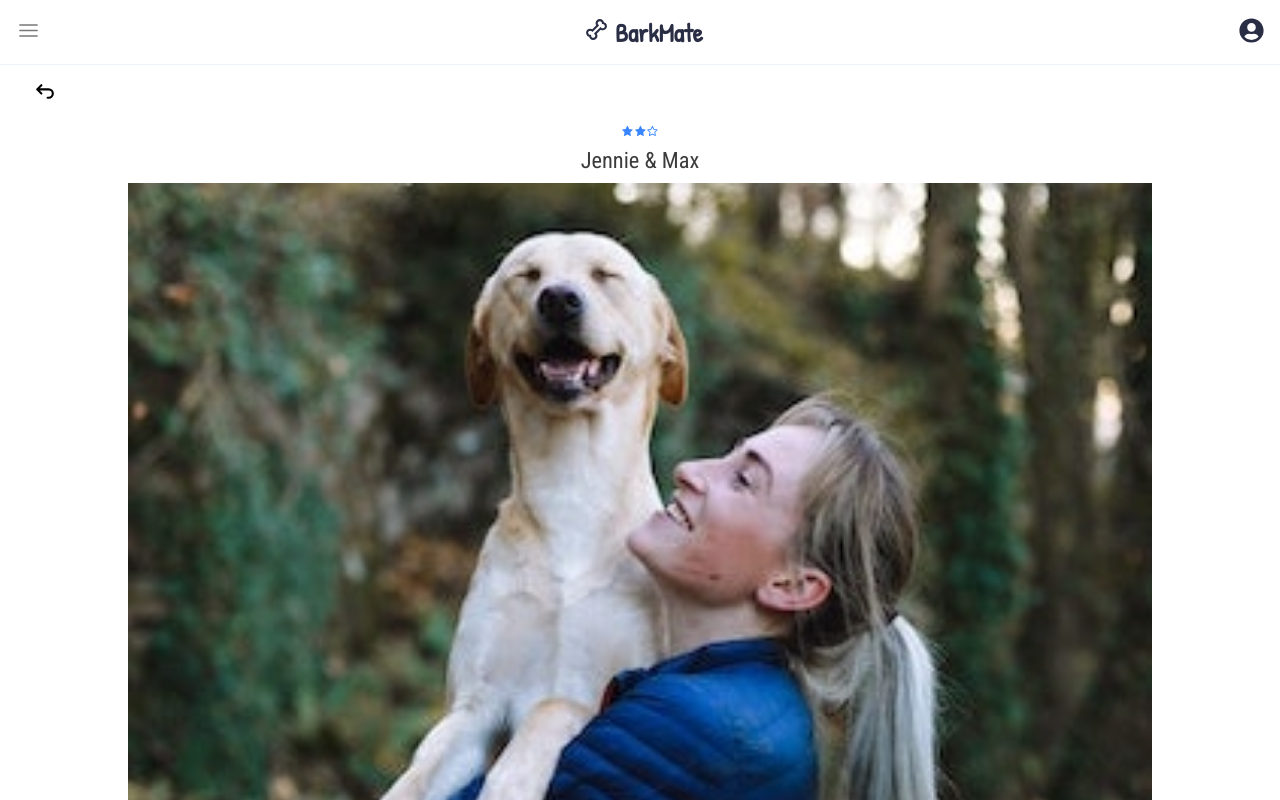
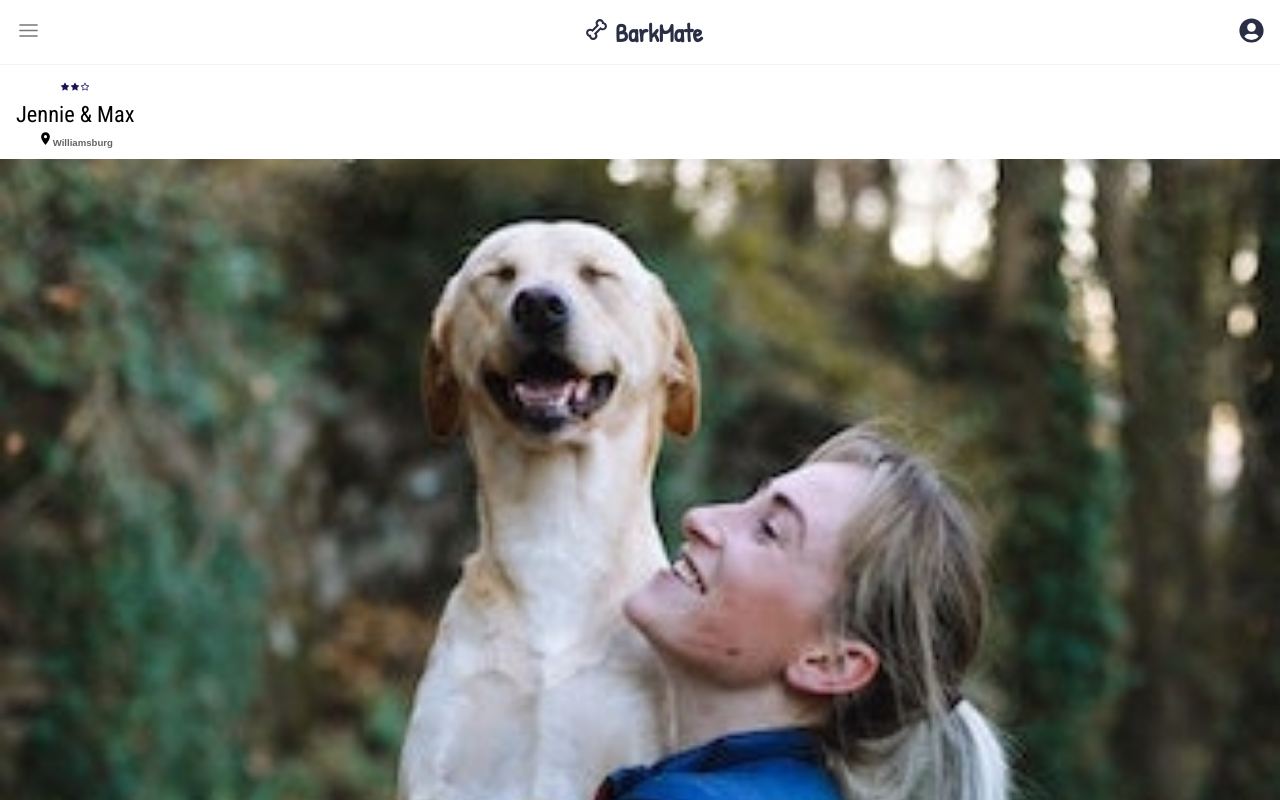
Before and after one commit to anthonyss09/BarkMate, a React (Create React App) app in the folder client/: page /profileid in a window 1280 px wide. Shown: the top 800 px of the page. Built offline with nearby package versions, Linux system fonts and the light colour scheme; a web font is replaced by a local one.

Commit message:
style changes

```diff
--- a/client/src/App.js
+++ b/client/src/App.js
@@ -9,6 +9,7 @@ import DashCal from "./features/calender/DashCal";
 import DashChats from "./features/chats/DashChats";
 import DashHome from "./features/posts/DashHome";
 import ProfilePage from "./features/users/ProfilePage";
+import GroupPage from "./features/users/GroupPage";
 
 function App() {
   return (
@@ -25,6 +26,7 @@ function App() {
             <Route exact path="chats" element={<DashChats />} />
           </Route>
           <Route exact path="/profileid" element={<ProfilePage />} />
+          <Route exact path="/groupid" element={<GroupPage />} />
         </Routes>
       </div>
     </Router>
--- a/client/src/assets/wrappers/BigSidebarW.js
+++ b/client/src/assets/wrappers/BigSidebarW.js
@@ -13,7 +13,8 @@ const Wrapper = styled.aside`
     top: 4.05rem;
     // top: 0;
     left: 0;
-    border-top: 1px solid rgb(240, 240, 240);
+    border-top: 1px solid rgb(244, 244, 244);
+    // border-right: 1px solid rgb(244, 244, 244);
     box-shadow: 2px 2px 5px var(--grey-220);
     z-index: 4;
     font-family: "Ubuntu", sans-serif;
@@ -33,10 +34,11 @@ const Wrapper = styled.aside`
     margin-right: 0.6rem;
     margin-bottom: 0.2rem;
     position: absolute;
+    color: rgb(40, 40, 40);
   }
   .icon-download {
     color: black;
-    // color: var(--test-red);
+    color: var(--test-red);
   }
   .icon-groups {
     color: var(--med-bright-green);
@@ -48,22 +50,23 @@ const Wrapper = styled.aside`
     color: var(--med-bright-blue);
   }
   .icon-star {
-    color: var(--sunglow);
+    color: var(--federal-blue);
   }
   .link {
-    width: 94%;
+    // width: 94%;
+    width: 100%;
     display: flex;
     align-items: center;
     justify-content: center;
     gap: 0.4rem;
     font-weight: 500;
-    color: rgb(40, 40, 40);
+    // color: rgb(40, 40, 40);
   }
   .links-container-big {
     display: flex;
     flex-direction: column;
     align-items: center;
-    margin-top: 1rem;
+    // margin-top: 1rem;
   }
   .links-container-small {
     width: 70%;
@@ -76,25 +79,25 @@ const Wrapper = styled.aside`
     width: 100%;
     height: 2.8rem;
     box-shadow: 1px 1px 3px rgb(244, 244, 244);
-    color: rgb(80, 80, 80);
+    color: rgb(40, 40, 40);
   }
   .link-download {
-    color: var(--med-bright-blue);
+    // color: var(--med-bright-blue);
   }
   .link-small {
     height: 2.8rem;
     font-size: 0.8rem;
     font-weight: bold;
     font-weight: 500;
-    color: rgb(60, 60, 60);
+    // color: rgb(60, 60, 60);
     box-shadow: 1px 1px 3px rgb(244, 244, 244);
     border-left: 1px solid rgb(244, 244, 244);
   }
 
   @media (max-width: 400px) {
-    .links-container-big {
-      margin-top: 1.4rem;
-    }
+    // .links-container-big {
+    //   margin-top: 1.4rem;
+    // }
   }
 `;
 
--- a/client/src/assets/wrappers/GroupPreviewW.js
+++ b/client/src/assets/wrappers/GroupPreviewW.js
@@ -81,6 +81,8 @@ const Wrapper = styled.aside`
     justify-content: center;
     gap: 2rem;
     margin-top: -2rem;
+    margin-top: -3.6rem;
+    margin-bottom: 1.4rem;
   }
   .group-preview-p {
     width: 100%;
@@ -110,17 +112,17 @@ const Wrapper = styled.aside`
     border: 2px solid rgb(230, 230, 230);
     padding: 0.4rem 0.8rem;
     border-radius: 1rem;
-    background: white;
+    // background: white;
     margin-bottom: 0.6rem;
     z-index: 1;
-    box-shadow: 2px 2px 5px lightGrey;
+    // box-shadow: 2px 2px 5px lightGrey;
   }
-  .option-container {
-    z-index: 1;
-    padding: 0.3rem;
-    background: white;
-    border-radius: 1.3rem;
-  }
+  // .option-container {
+  //   z-index: 1;
+  //   padding: 0.3rem;
+  //   background: white;
+  //   border-radius: 1.3rem;
+  // }
 `;
 
 export default Wrapper;
--- a/client/src/assets/wrappers/ProfilePageW.js
+++ b/client/src/assets/wrappers/ProfilePageW.js
@@ -1,19 +1,16 @@
 import styled from "styled-components";
 
 const Wrapper = styled.main`
-  .about-header {
+  .section-header {
     font-size: 1rem;
-    // color: var(--med-bright-blue);
-    color: rgb(80, 80, 80);
+    // color: rgb(80, 80, 80);
     margin-bottom: 0.4rem;
-    // margin-left: 2rem;
     font-family: "Roboto Condensed", sans-serif;
   }
   .add-friend {
     color: var(--test-red);
   }
   .back-button {
-    width: 30vw;
     font-weight: bold;
     display: flex;
     align-items: center;
@@ -32,35 +29,16 @@ const Wrapper = styled.main`
     font-size: 0.8rem;
     border-radius: 2rem;
     font-weight: bold;
-    // color: var(--space-cadet);
-    // background: var(--grey-240);
     border: 2px solid var(--grey-240);
-    // color: rgb(60, 60, 60);
     font-family: "Roboto Condensed", sans-serif;
   }
   .dog-detail-weight {
-    // background: var(--sunglow);
-    // background: var(--med-bright-green);
-    // color: white;
     border: 2px solid var(--med-bright-green);
-    // color: var(--med-bright-green);
   }
   .dog-detail-energy {
-    // background: var(--crystal-purple);
-    // background: var(--test-blue);
-    // background: var(--med-bright-blue);
-    // color: white;
     border: 2px solid var(--med-bright-blue);
-    // background: var(--test-blue);
-    // color: black;
   }
-
   .dog-detail-breed {
-    // background: var(--vivid-sky-blue);
-    // background: var(--grey-248);
-    // background: var(--light-light-pink);
-    // background: var(--test-red);
-    // color: white;
     border: 2px solid var(--test-red);
   }
   .dog-details-container {
@@ -75,7 +53,7 @@ const Wrapper = styled.main`
   }
   .group-name {
     width: 84%;
-    font-size: 0.7rem;
+    font-size: 0.6rem;
     font-weight: bold;
     color: rgb(20, 20, 20);
     text-align: center;
@@ -86,54 +64,45 @@ const Wrapper = styled.main`
     flex-direction: column;
     align-items: center;
     gap: 0.4rem;
-    // border-radius: 0.5rem;
-    // border: 1px solid var(--space-cadet);
-    // padding: 0.6rem 0.2rem;
   }
   .groups-container {
-    // background: var(--grey-248);
-    // background: var(--test-blue);
     padding: 0.8rem 0.2rem;
   }
-  .icon-back-arrow {
-  }
-  .icon-camera {
-  }
   .icon-star {
-    color: var(--med-bright-blue);
-    // color: var(--federal-blue);
-  }
-  .icon-star-og {
-    color: var(--sunglow);
+    color: var(--federal-blue);
   }
   .location-container {
-    padding: 0.4rem 0.8rem;
-    border-radius: 1.5rem;
-    border: 1.5px solid rgb(80, 80, 80);
-    // display: flex;
-    // align-items: center;
+    padding: 0.2rem 0;
+    border-radius: 1rem;
   }
-  .location-text {
-    font-size: 0.8rem;
-    color: rgb(80, 80, 80);
-    color: var(--med-bright-blue);
-    font-family: "Roboto Condensed", sans-serif;
+  .location {
+    font-size: 0.6rem;
+    color: rgb(100, 100, 100);
+    font-weight: bold;
   }
   .message-friend {
     color: var(--med-bright-green);
+  }
+  .members {
+    height: min-content;
+    background: var(--test-blue);
+    padding: 0.2rem 0.6rem;
+    border-radius: 2rem;
+    font-size: 0.7rem;
+    font-weight: bold;
+    display: grid;
+    place-items: center;
+    margin-bottom: 0.4rem;
   }
   .option {
     border: 2px solid rgb(240, 240, 240);
     padding: 0.4rem 0.8rem;
     border-radius: 1rem;
+    // background: white;
   }
   .profile-page-about {
-    // border-radius: 2.5rem;
-    color: rgb(80, 80, 80);
     margin-bottom: 1.6rem;
-    // border-bottom: 1px solid rgb(244, 244, 244);
     padding-bottom: 1rem;
-    // background: var(--test-blue);
   }
   .profile-page-body {
     padding: 0 1rem;
@@ -146,44 +115,48 @@ const Wrapper = styled.main`
   }
   .profile-page-header {
     display: flex;
-    flex-direction: column;
     align-items: center;
+    justify-content: space-between;
     padding: 0 1rem;
   }
   .profile-page-image {
     width: 80vw;
+    width: 94vw;
+    width: 100vw;
     margin-bottom: 0.6rem;
+    // border-radius: 1rem;
   }
   .profile-page-main {
-    padding-top: 4rem;
+    padding-top: 3rem;
     padding-bottom: 2rem;
   }
-  .profile-page-name {
-    color: rgb(60, 60, 60);
+  .profile-preview-name {
     font-size: 1.4rem;
-    margin-bottom: 0.6rem;
-    font-weight: 500;
+    font-weight: 400;
+    color: black;
+    border-radius: 3rem;
     font-family: "Roboto Condensed", sans-serif;
+  }
+  .profile-preview-name-container {
+    display: flex;
+    flex-direction: column;
+    align-items: center;
+    align-self: flex-start;
+    margin-bottom: 0.4rem;
   }
   .profile-page-p {
     border-radius: 2rem;
-    color: rgb(120, 120, 120);
     color: rgb(60, 60, 60);
     font-size: 0.9rem;
-    background: var(--test-blue);
-    background: var(--grey-248);
-    padding: 1rem;
-    background: white;
-    border: 2px solid rgb(240, 240, 240);
   }
   .profile-page-options {
     width: 100%;
-    margin-bottom: 1.6rem;
-    padding-bottom: 1rem;
+    padding: 0.4rem 0;
+    margin-bottom: 1rem;
     display: flex;
     justify-content: center;
     gap: 1rem;
-    border-bottom: 1px solid rgb(244, 244, 244);
+    margin-top: -5rem;
   }
   .profile-page-social-links {
     margin-top: 1rem;
@@ -219,15 +192,9 @@ const Wrapper = styled.main`
     margin-bottom: 1.6rem;
   }
   .time-slot-available {
-    // border: 2px solid var(--med-bright-blue);
-    // background: var(--test-blue);
     color: var(--med-bright-blue);
   }
-  .time-slot-needed {
-    // border: 2px solid var(--test-red);
-    // color: var(--test-red);
-  }
-  .time-slot-p {
+  .time-slot-title {
     font-weight: 600;
     color: rgb(100, 100, 100);
   }
@@ -238,9 +205,7 @@ const Wrapper = styled.main`
     font-size: 0.9rem;
     gap: 0.4rem;
     color: black;
-    // margin-bottom: 2rem;
     background: var(--test-blue);
-    // background: var(--grey-248);
     width: min-content;
     padding: 0.4rem 0.8rem;
     border-radius: 1.5rem;
--- a/client/src/assets/wrappers/ProfilePreviewW.js
+++ b/client/src/assets/wrappers/ProfilePreviewW.js
@@ -10,7 +10,6 @@ const Wrapper = styled.aside`
     color: var(--test-red);
   }
   .icon-star {
-    text-shadow: 0.5px 0.5px 1px black;
     color: var(--federal-blue);
   }
   .location-container {
@@ -33,17 +32,17 @@ const Wrapper = styled.aside`
     border: 2px solid rgb(230, 230, 230);
     padding: 0.4rem 0.8rem;
     border-radius: 1rem;
-    background: white;
+    // background: white;
     margin-bottom: 0.6rem;
     z-index: 1;
-    box-shadow: 2px 2px 5px lightGrey;
+    // box-shadow: 2px 2px 5px lightGrey;
   }
-  .option-container {
-    z-index: 1;
-    padding: 0.3rem;
-    background: white;
-    border-radius: 1.3rem;
-  }
+  // .option-container {
+  //   z-index: 1;
+  //   padding: 0.3rem;
+  //   background: white;
+  //   border-radius: 1.3rem;
+  // }
   .profile-preview-body {
     display: flex;
     flex-direction: column;
@@ -51,7 +50,7 @@ const Wrapper = styled.aside`
   }
   .profile-preview-about {
     width: 100%;
-    margin-top: -1.4rem;
+    // margin-top: -1.4rem;
   }
   .profile-preview-center {
     display: flex;
@@ -81,7 +80,7 @@ const Wrapper = styled.aside`
   .profile-preview-name {
     text-align: center;
     font-size: 1.4rem;
-    font-weight: 500;
+    font-weight: 400;
     color: black;
     border-radius: 3rem;
     font-family: "Roboto Condensed", sans-serif;
@@ -95,7 +94,8 @@ const Wrapper = styled.aside`
     display: flex;
     justify-content: center;
     gap: 2rem;
-    margin-top: -2rem;
+    margin-top: -3.6rem;
+    margin-bottom: 0.4rem;
   }
   .profile-preview-p {
     width: 100%;
--- a/client/src/assets/wrappers/SmallSidebarW.js
+++ b/client/src/assets/wrappers/SmallSidebarW.js
@@ -5,9 +5,11 @@ const Wrapper = styled.aside`
     color: var(--test-red);
   }
   .link {
-    width: 90%;
+    // width: 90%;
+    width: 100%;
     height: 2rem;
-    border-bottom: 1px solid rgb(230, 230, 230);
+    // border-bottom: 1px solid rgb(230, 230, 230);
+    box-shadow: 1px 1px 3px rgb(244, 244, 244);
     text-align: center;
     font-size: 0.8rem;
     color: rgb(40, 40, 40);
@@ -20,6 +22,7 @@ const Wrapper = styled.aside`
   }
   .last-link {
     border: none;
+    box-shadow: none;
   }
   .small-sidebar-center {
     width: 100%;
@@ -35,11 +38,11 @@ const Wrapper = styled.aside`
     align-items: center;
     position: absolute;
     top: 3.2rem;
-    right: 1rem;
+    right: 0.6rem;
     background: white;
     z-index: 3;
     border: 1px solid rgb(230, 230, 230);
-    box-shadow: 2px 2px 5px rgb(230, 230, 230);
+    // box-shadow: 2px 2px 5px rgb(230, 230, 230);
   }
 `;
 
--- a/client/src/components/GroupPreview.js
+++ b/client/src/components/GroupPreview.js
@@ -3,6 +3,7 @@ import goodBoys from "../assets/images/goodBoysSmall.jpg";
 import { FaUserFriends } from "react-icons/fa";
 import { FiMail } from "react-icons/fi";
 import { MdLocationOn } from "react-icons/md";
+import { Link } from "react-router-dom";
 
 export default function GroupPreview({ image }) {
   return (
@@ -24,7 +25,10 @@ export default function GroupPreview({ image }) {
 
           <div className="group-preview-column">
             {" "}
-            <img src={goodBoys} className="group-preview-image" />
+            <Link to="/groupid" className="link">
+              {" "}
+              <img src={goodBoys} className="group-preview-image" />
+            </Link>
           </div>
           <div className="group-preview-options">
             <div className="option-container">
--- a/client/src/features/users/DashGroups.js
+++ b/client/src/features/users/DashGroups.js
@@ -1,7 +1,6 @@
 import Wrapper from "../../assets/wrappers/DashHomeW";
 import { BiFilter } from "react-icons/bi";
 import GroupPreview from "../../components/GroupPreview";
-import ProfilePreview from "../../components/ProfilePreview";
 
 export default function DashGroups() {
   return (
@@ -19,7 +18,6 @@ export default function DashGroups() {
           <p className="p-top">Displaying results within 3 miles...</p>
         </div>
         <div className="profiles-container">
-          {/* <p className="p-top">Displaying results within 3 miles...</p> */}
           <GroupPreview />
           <GroupPreview />
           <GroupPreview />
--- /dev/null
+++ b/client/src/features/users/GroupPage.js
@@ -0,0 +1,67 @@
+import Wrapper from "../../assets/wrappers/ProfilePageW";
+import HomeNav from "../../app/HomeNav";
+import { TbArrowBackUp } from "react-icons/tb";
+import { IoIosArrowBack, IoIosArrowForward } from "react-icons/io";
+import { FaUserFriends } from "react-icons/fa";
+import { FiMail } from "react-icons/fi";
+import Footer from "../../app/Footer";
+import { AiOutlineStar, AiFillStar } from "react-icons/ai";
+import { HiCamera } from "react-icons/hi";
+import goodBoys from "../../assets/images/goodBoysSmall.jpg";
+import { MdLocationOn } from "react-icons/md";
+
+export default function ProfilePage() {
+  return (
+    <Wrapper>
+      <HomeNav />
+
+      <main className="profile-page-main">
+        <div className="profile-page-center">
+          <div className="back-button"> </div>
+          <div className="profile-page-header">
+            <div className="profile-preview-name-container">
+              <h1 className="profile-preview-name">The Local GoodBoys </h1>
+              <div className="location-container">
+                <MdLocationOn size={15} />
+                <span className="location">Williamsburg</span>
+              </div>
+            </div>
+            <span className="members">23 members</span>
+          </div>
+          <img src={goodBoys} className="profile-page-image" />
+
+          <div className="profile-page-options">
+            <div className="add-friend option">
+              + <FaUserFriends size={30} />
+            </div>
+
+            <div className="message option">
+              <FiMail size={30} className="message-friend" />
+            </div>
+          </div>
+          <div className="profile-page-body">
+            <div className="profile-page-views">
+              {" "}
+              <div className="view-photos">
+                <p>Photos</p>
+                <div className="photo-option">
+                  <HiCamera size={20} className="icon-camera" />
+                </div>
+              </div>
+            </div>
+
+            <div className="profile-page-about">
+              {" "}
+              <h3 className="section-header">About Us</h3>
+              <p className="profile-page-p">
+                The Local GoodBoys is a group of dog lovers who are here to
+                expand our community, pool resources and create friendships.
+              </p>
+            </div>
+          </div>
+        </div>
+      </main>
+      <Footer />
+    </Wrapper>
+  );
+}
--- a/client/src/features/users/ProfilePage.js
+++ b/client/src/features/users/ProfilePage.js
@@ -5,7 +5,6 @@ import jennieMax from "../../assets/images/jennie&maxSmall.jpg";
 import { IoIosArrowBack, IoIosArrowForward } from "react-icons/io";
 import { FaUserFriends } from "react-icons/fa";
 import { FiMail } from "react-icons/fi";
-import { MdMonochromePhotos } from "react-icons/md";
 import Footer from "../../app/Footer";
 import { AiOutlineStar, AiFillStar } from "react-icons/ai";
 import { HiCamera } from "react-icons/hi";
@@ -19,33 +18,39 @@ export default function ProfilePage() {
 
       <main className="profile-page-main">
         <div className="profile-page-center">
-          <div className="profile-page-header">
           <div className="back-button">
             {" "}
-              <span className="icon-back-arrow">
+            {/* <span className="icon-back-arrow">
               <TbArrowBackUp size={25} />
-              </span>
+            </span> */}
             {/* <span>Home</span> */}
           </div>
+          <div className="profile-page-header">
+            <div className="profile-preview-name-container">
+              <div className="profile-preview-verification">
                 <div className="stars-container">
                   {" "}
-              {/* <p className="v-p">Verification</p> */}
-              <AiFillStar className="icon-star" />
-              <AiFillStar className="icon-star" />
-              <AiOutlineStar className="icon-star" />
+                  <AiFillStar className="icon-star" size={10} />
+                  <AiFillStar className="icon-star" size={10} />
+                  <AiOutlineStar className="icon-star" size={10} />
                 </div>
-            <h3 className="profile-page-name">Jennie & Max</h3>
-
+              </div>
+              <h1 className="profile-preview-name">Jennie & Max </h1>
+              <div className="location-container">
+                <MdLocationOn size={15} />
+                <span className="location">Williamsburg</span>
+              </div>
+            </div>
+          </div>
           <img src={jennieMax} className="profile-page-image" />
 
           <div className="profile-page-options">
             <div className="add-friend option">
-                + <FaUserFriends size={20} />
+              + <FaUserFriends size={30} />
             </div>
 
             <div className="message option">
-                <FiMail size={20} className="message-friend" />
-              </div>
+              <FiMail size={30} className="message-friend" />
             </div>
           </div>
           <div className="profile-page-body">
@@ -57,25 +62,21 @@ export default function ProfilePage() {
                   <HiCamera size={20} className="icon-camera" />
                 </div>
               </div>
-              <div className="location-container">
-                <MdLocationOn size={15} />
-                <span className="location-text">Williamsburg</span>
-              </div>
             </div>
             <div className="time-slots-container">
               <div className="time-slot-column">
-                <p className="time-slot-p">Available</p>
+                <p className="time-slot-title">Available</p>
                 <div className="time-slot time-slot-available">nights</div>
               </div>
               <div className="time-slot-column">
-                <p className="time-slot-p">Need</p>
+                <p className="time-slot-title">Need</p>
                 <div className="time-slot time-slot-needed">days</div>
               </div>
             </div>
 
             <div className="profile-page-about">
               {" "}
-              <h3 className="about-header">About Us</h3>
+              <h3 className="section-header">About Us</h3>
               <p className="profile-page-p">
                 "Hey we're Jennie & Max. I work nights & Max loves evening
                 walks. I'm available to go on walks during the day. We're
@@ -83,7 +84,7 @@ export default function ProfilePage() {
               </p>
             </div>
             <div className="profile-page-dog-info">
-              <h3 className="about-header">Pup's info</h3>
+              <h3 className="section-header">Pup's info</h3>
               <div className="dog-details-container">
                 <div className="dog-detail dog-detail-weight">50lbs</div>
                 <div className="dog-detail dog-detail-energy">High energy</div>
@@ -92,7 +93,7 @@ export default function ProfilePage() {
             </div>
 
             <div className="profile-page-groups">
-              <h3 className="about-header">Our Groups</h3>
+              <h3 className="section-header">Our Groups</h3>
               <div className="groups-container">
                 <div className="group-single">
                   {" "}
@@ -102,7 +103,7 @@ export default function ProfilePage() {
               </div>
             </div>
             <div className="profile-page-social-links">
-              <h3 className="about-header">Social links</h3>
+              <h3 className="section-header">Social links</h3>
               these are links to our social media
             </div>
           </div>
```
Also changed, not shown: client/src/components/BigSidebar.js (+8 -8 lines). Lines whose indentation alone changed are shown as unchanged.
